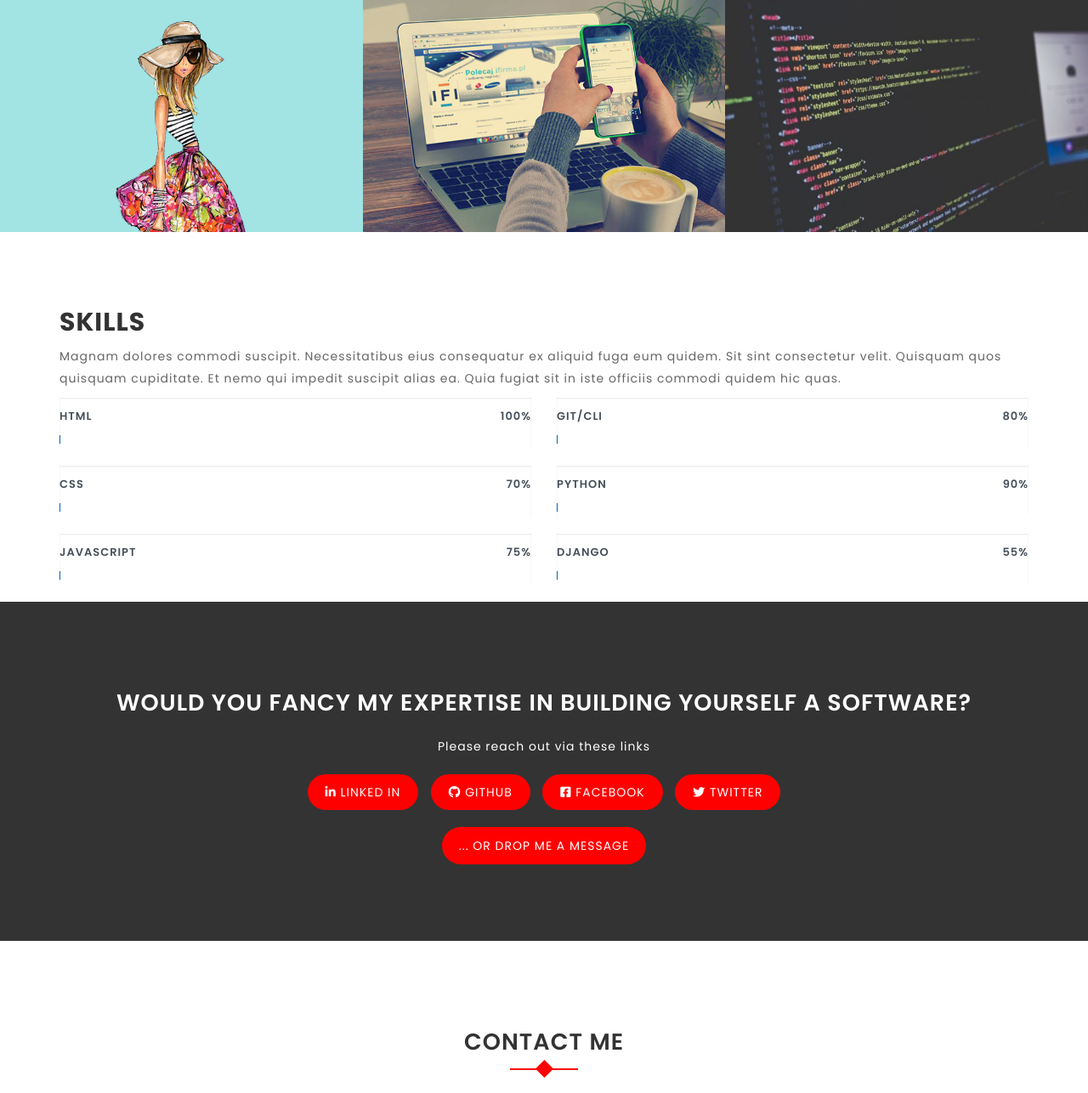
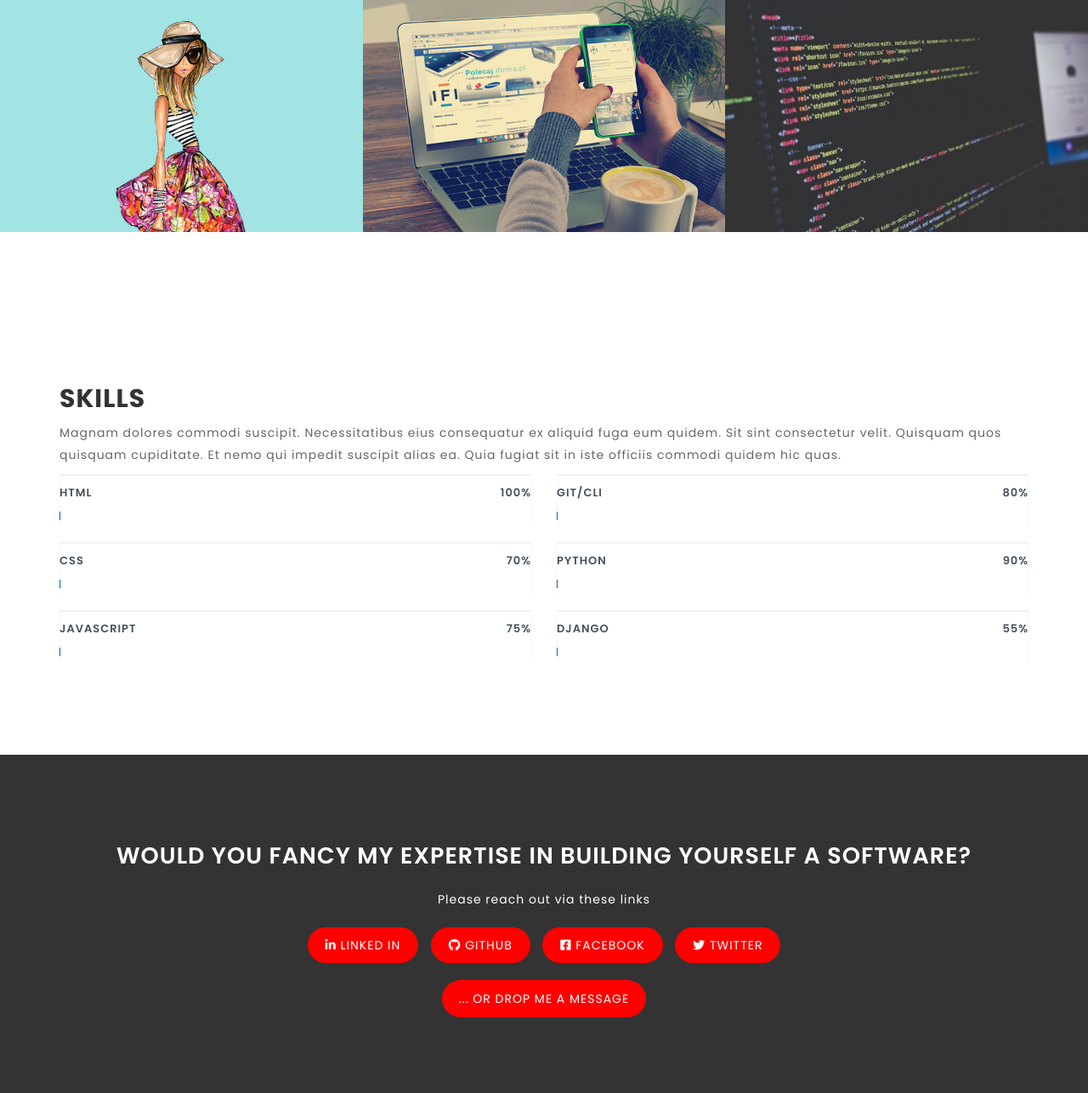
Before and after one commit to siegfred14/myportfolio, a Django app: page / in a window 1280 px wide. Shown: the part 1984-3270 px from the top of the page at 85% size. Run offline with Django 3.2, Linux system fonts and the light colour scheme; some libraries are stand-ins or nearby versions.

Commit message:
skill link modified

```diff
--- a/templates/home.html
+++ b/templates/home.html
@@ -192,7 +192,7 @@
     </div>
 
     {# Skills #}
-    <section id="skills" class="skills section-bg">
+    <section id="skills" class="skills testimonial-area section-padding">
         <div class="container" data-aos="fade-up">
 
           <div class="section-title">
```
